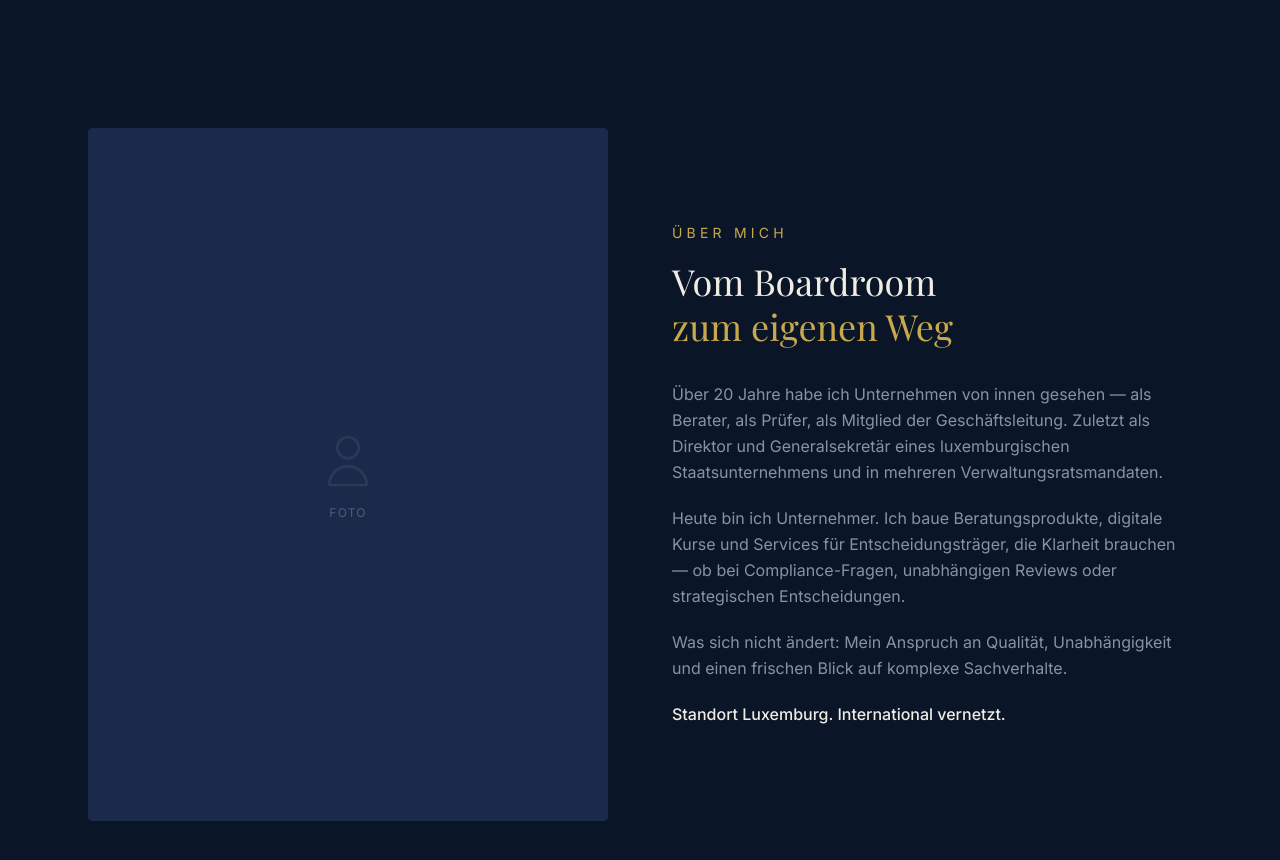
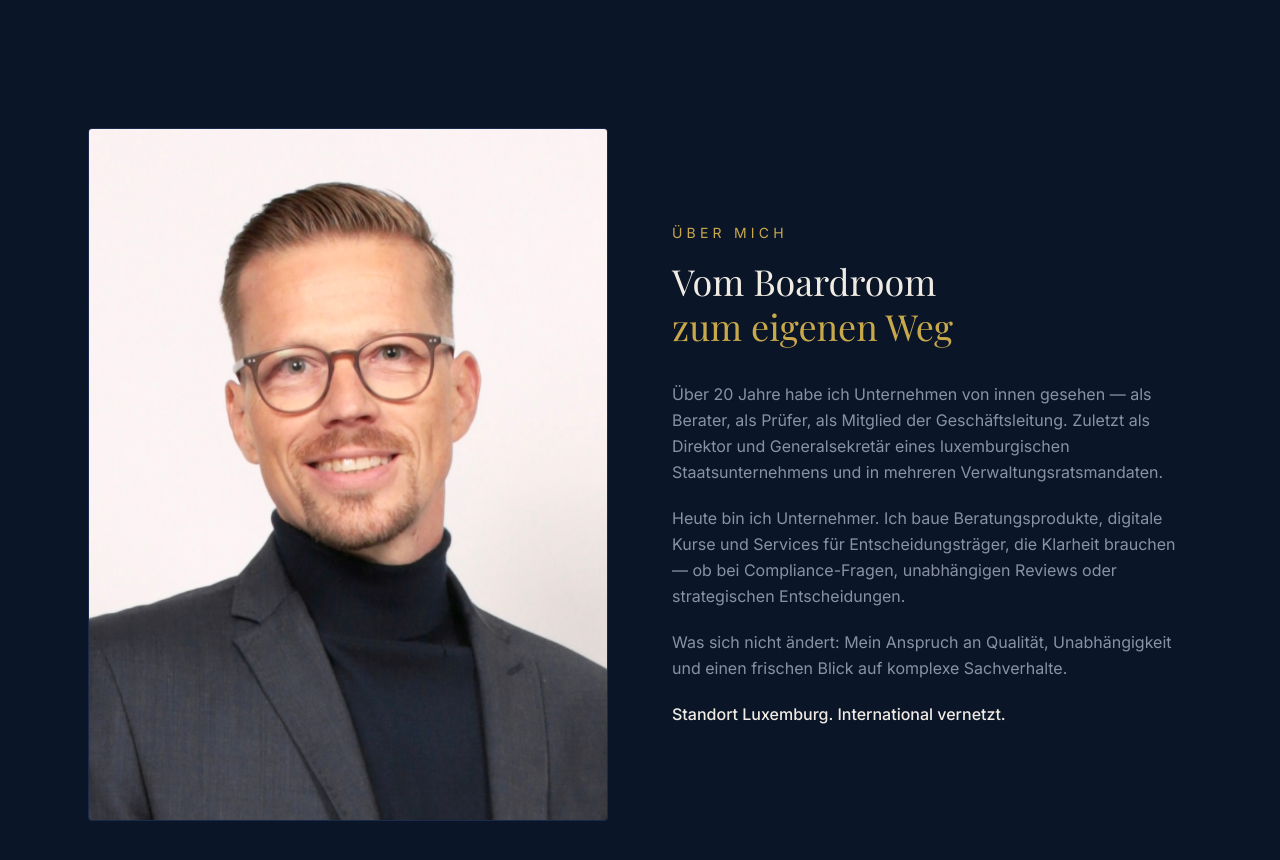
Before and after one commit to carolinejunker/jdm-advisory, a Next.js app: page / in a window 1280 px wide. Shown: the part 800-1660 px from the top of the page. Built offline with nearby package versions, Linux system fonts and the light colour scheme; a web font is replaced by a local one.

Commit message:
Echtes Foto von Jens auf der Website
- jens.jpg + jens-gemini.png (freigestellt) in /public
- About-Sektion: Foto-Platzhalter durch echtes Bild ersetzt
- Beide Sprachversionen (DE + EN)

```diff
--- a/src/components/About.tsx
+++ b/src/components/About.tsx
@@ -3,24 +3,13 @@ export default function About() {
     <section id="about" className="py-24 md:py-32">
       <div className="max-w-6xl mx-auto px-6">
         <div className="grid md:grid-cols-2 gap-16 items-center">
-          {/* Photo placeholder */}
-          <div className="relative aspect-[3/4] bg-navy-lighter rounded-sm overflow-hidden flex items-center justify-center border border-navy-lighter">
-            <div className="text-center text-slate/50">
-              <svg
-                className="w-16 h-16 mx-auto mb-3 opacity-30"
-                fill="none"
-                stroke="currentColor"
-                viewBox="0 0 24 24"
-              >
-                <path
-                  strokeLinecap="round"
-                  strokeLinejoin="round"
-                  strokeWidth={1}
-                  d="M16 7a4 4 0 11-8 0 4 4 0 018 0zM12 14a7 7 0 00-7 7h14a7 7 0 00-7-7z"
-                />
-              </svg>
-              <p className="text-xs uppercase tracking-widest">Foto</p>
-            </div>
+          {/* Photo */}
+          <div className="relative aspect-[3/4] bg-navy-lighter rounded-sm overflow-hidden border border-navy-lighter">
+            <img
+              src="/jens.jpg"
+              alt="Jens Druckenmüller"
+              className="w-full h-full object-cover object-top"
+            />
           </div>
 
           {/* Text */}
--- a/src/components/en/AboutEn.tsx
+++ b/src/components/en/AboutEn.tsx
@@ -3,14 +3,13 @@ export default function AboutEn() {
     <section id="about" className="py-24 md:py-32">
       <div className="max-w-6xl mx-auto px-6">
         <div className="grid md:grid-cols-2 gap-16 items-center">
-          {/* Photo placeholder */}
-          <div className="relative aspect-[3/4] bg-navy-lighter rounded-sm overflow-hidden flex items-center justify-center border border-navy-lighter">
-            <div className="text-center text-slate/50">
-              <svg className="w-16 h-16 mx-auto mb-3 opacity-30" fill="none" stroke="currentColor" viewBox="0 0 24 24">
-                <path strokeLinecap="round" strokeLinejoin="round" strokeWidth={1} d="M16 7a4 4 0 11-8 0 4 4 0 018 0zM12 14a7 7 0 00-7 7h14a7 7 0 00-7-7z" />
-              </svg>
-              <p className="text-xs uppercase tracking-widest">Photo</p>
-            </div>
+          {/* Photo */}
+          <div className="relative aspect-[3/4] bg-navy-lighter rounded-sm overflow-hidden border border-navy-lighter">
+            <img
+              src="/jens.jpg"
+              alt="Jens Druckenmüller"
+              className="w-full h-full object-cover object-top"
+            />
           </div>
 
           <div>
```
Also changed, not shown: public/jens-gemini.png (added), public/jens.jpg (added).
